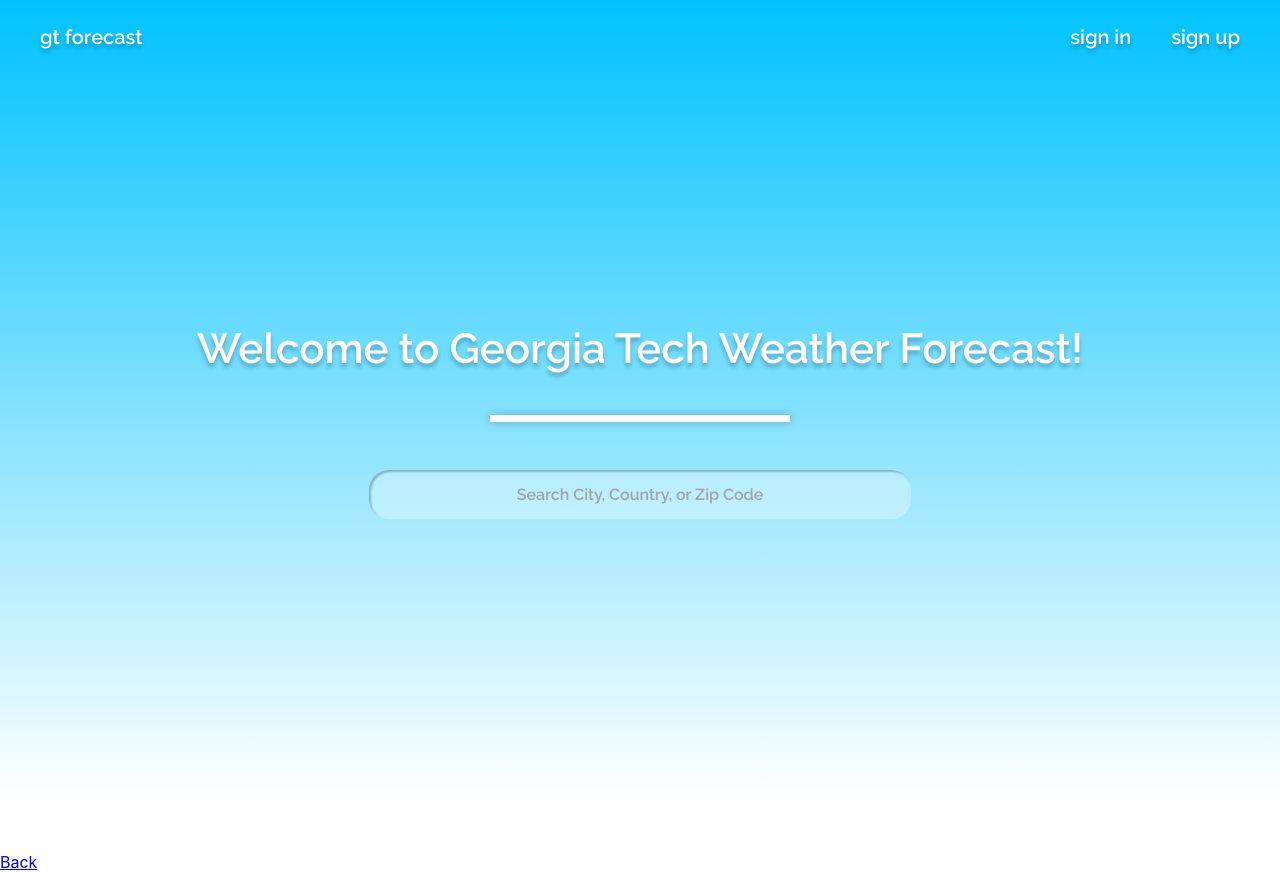
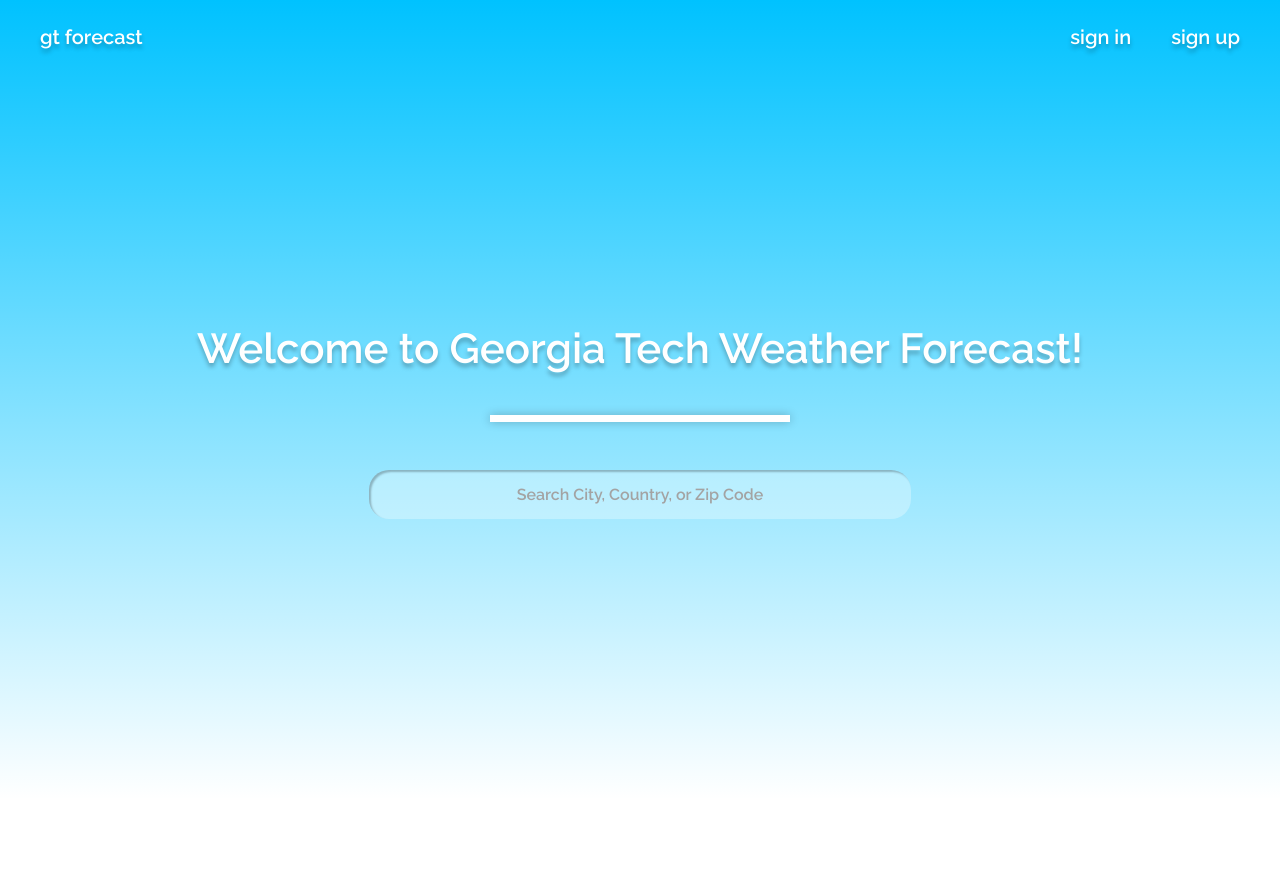
Before and after one commit to GTWeatherForcast/weather-client, a React (Create React App) app: page /signup in a window 1280 px wide. After the commit the page ends 800 px from the top, so only its background shows below. Built offline with nearby package versions, Linux system fonts and the light colour scheme; the HTML template or start-up script is replaced by a standard one.

Commit message:
Attempt at using state to trigger card reveal animations

```diff
--- a/src/App.js
+++ b/src/App.js
@@ -13,6 +13,8 @@
 import ErrorPage from "./components/error-pages/ErrorPage";
 
 function App() {
+  let showSignIn = false;
+  let showSignUp = false;
   const router = createBrowserRouter(
     [
       {
@@ -22,18 +24,26 @@
         children: [
           {
             path: "login",
-            element: <SignInPage />,
+            loader: () => {
+              showSignIn = true;
+              console.log("signin");
+              return (<></>);
+             },
+            element: <SignInPage />
           },
           {
             path: "signup",
-            element: <SignUpPage />,
-          },
+            // loader: () => {
+            //   showSignUp = true;
+            // },
+            element: <SignUpPage />
+          }
         ],
       },
       {
-        path: "test",
+        path: "/test",
         element: <ComponentTestPage />
-      }
+      },
     ]
   );
 
--- a/src/components/landing/Landing.js
+++ b/src/components/landing/Landing.js
@@ -1,24 +1,19 @@
 import styles from "./Landing.module.css";
 import { LocationSearch } from "../inputs/SearchBar"
 import { Outlet, Link } from "react-router-dom"
+import { useState } from "react";
 
-export default function LandingPage() {
+export function LandingCard({ isShowingLeftCard = false, isShowingRightCard = false }) {
   return (
-    <div className={styles.landingRoot}>
-      <div className={styles.cardLeft}>
-        left card
-      </div>
-
-      {/* ${styles.shiftForRight} ${styles.shiftForLeft} */}
-      <div className={`${styles.landingBody} `}>
+    <div className={`${styles.landingBody} ${ isShowingLeftCard ? styles.shiftForLeft : ""} ${ isShowingRightCard ? styles.shiftForRight : ""}`}>
       <div className={styles.landingNav}>
         <nav className={`${styles.mainNav} ${styles.textStyle}`}>
           <ol>
-              <li><Link to=".">gt forecast</Link></li>
+            <li><Link to="/">gt forecast</Link></li>
           </ol>
           <ol>
-              <li><Link to="./login">sign in</Link></li>
-              <li><Link to="./signup">sign up</Link></li>
+            <li><Link to="/login">sign in</Link></li>
+            <li><Link to="/signup">sign up</Link></li>
           </ol>
         </nav>
       </div>
@@ -31,8 +26,21 @@
         <LocationSearch />
       </div>
       {/* todo: change classes to reflect whether it is signup or login page so we can move stuff around */}
-        <Outlet />
     </div>
+  );
+}
+
+export default function LandingPage() {
+  const [isShowingLeftCard, showLeftCard] = useState(false);
+  const [isShowingRightCard, showRightCard] = useState(false);
+
+  return (
+    <div className={styles.landingRoot}>
+      <div className={styles.cardLeft}>
+        left card
+      </div>
+
+      <LandingCard isShowingLeftCard={isShowingLeftCard} isShowingRightCard={isShowingRightCard} />
 
       <div className={styles.cardRight}>
         right card
--- a/src/components/sign-in/SignIn.js
+++ b/src/components/sign-in/SignIn.js
@@ -1,8 +1,11 @@
 import axios from "axios";
 import { useState, useEffect } from "react";
+import { LandingCard } from "../landing/Landing";
+import stylesLanding from '../landing/Landing.module.css';
 import styles from "./SignIn.css";
 
-function SignInPage() {
+// todo: migrate behavior into new Signin UI
+function LogInPage() {
   const [messageFromServer, setMessageFromServer] = useState(undefined);
 
   useEffect(() => {
@@ -48,4 +51,14 @@
   );
 }
 
-export default SignInPage;
+export default function SignInPage() {
+  return (
+    <div className={stylesLanding.landingRoot}>
+      <LandingCard isShowingRightCard={true} />
+
+      <div className={stylesLanding.cardRight}>
+        right card
+      </div>
+    </div>
+  );
+}
--- a/src/components/sign-up/SignUp.js
+++ b/src/components/sign-up/SignUp.js
@@ -1,10 +1,15 @@
 import styles from './SignUp.css';
+import stylesLanding from '../landing/Landing.module.css';
+import { LandingCard } from '../landing/Landing';
 
 function SignUpPage() {
   return (
-    <div>
-        <p className={styles.dummyStyle}>Sign up page</p>
-        <a href='/'>Back</a>
+    <div className={stylesLanding.landingRoot}>
+      <div className={stylesLanding.cardLeft}>
+        left card
+      </div>
+
+      <LandingCard isShowingLeftCard={true} />
     </div>
   );
 }
```
Lines whose indentation alone changed are shown as unchanged.
